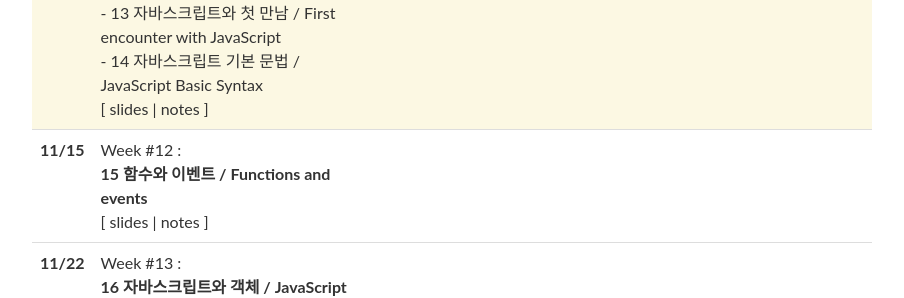
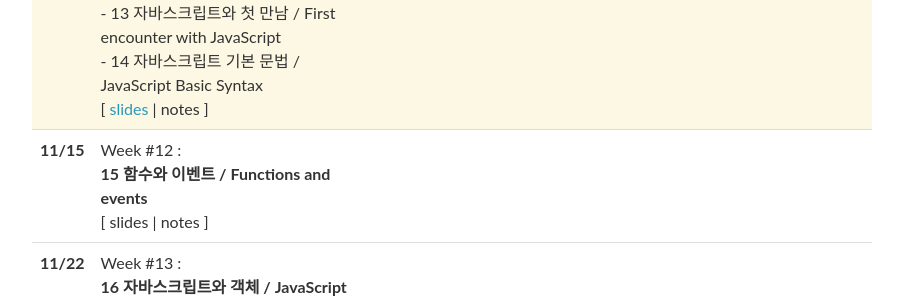
Before and after one commit to 2023-aaronkr/ut-web, a Jekyll site: the page built from _pages/lectures.md, in a window 1280 px wide and 900 px high, scrolled down 1713 px. Shown: the part 161-459 px from the top of the window, without its empty margins (188-1092 px from the left). Built offline with Jekyll 4.4.1, drawn with Linux system fonts in a browser that asks for light colours; nearby versions of some CDN libraries; comment, search, counter and statistics services are not loaded; part of the change alters nothing that is shown.

```diff
--- a/_data/lectures.yml
+++ b/_data/lectures.yml
@@ -134,7 +134,7 @@
     <strong>자바스크립트 개요 / Intro to Javascript</strong> <br />
     - 13 자바스크립트와 첫 만남 / First encounter with JavaScript <br />
     - 14 자바스크립트 기본 문법 / JavaScript Basic Syntax
-  slides:
+  slides: "https://docs.google.com/presentation/d/13eabFkE9F5mVUyqz1lUFsYuF1WvL65W4fGPM4DFSxmM/edit?usp=sharing"
   readings:
   logistics:
 
```
